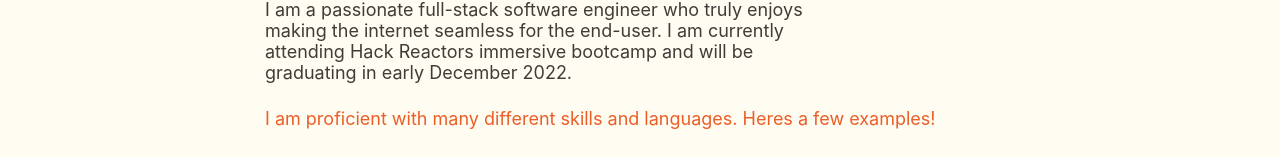
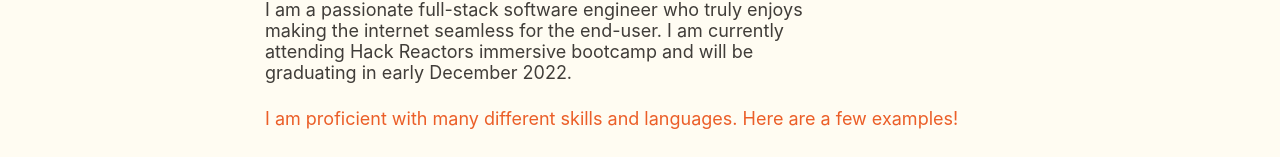
Before and after one commit to nickamenda/my-portfolio, a React (Create React App) app: page / in a window 1280 px wide. Shown: the part 379-536 px from the top of the page. Built offline with nearby package versions, Linux system fonts and the light colour scheme; grey boxes are pictures that could not be loaded.

Commit message:
fix typos and grammar

```diff
--- a/src/components/ContactMe.js
+++ b/src/components/ContactMe.js
@@ -6,7 +6,7 @@ const ContactMe = () => {
     <div id="contactMe" className="hidden">
       <h1 className="contact"><section>04.</section>Get in Touch!</h1>
       <div className="contact-container">
-        <div className="contactInfo">I am currently looking for a job in the software engineering field! If anything on my portfolio has peaked your interest please, feel free to contact me!</div>
+        <div className="contactInfo">I am currently looking for a job in the software engineering field! If anything on my portfolio has piqued your interest, please feel free to contact me!</div>
         <div className="contactInfoLinks">
           <a className="email" href="mailto:nickamenda@gmail.com" target="_blank" rel="noreferrer"><button>Email me!</button></a>
           <a href="https://www.linkedin.com/in/nicholas-amenda-64bb31238/" target="_blank" rel="noreferrer"className="linkedin"><img src={linked} alt="linkedIn logo"></img></a>
--- a/src/components/MainSection.js
+++ b/src/components/MainSection.js
@@ -14,7 +14,7 @@ const MainSection = () => {
       <a href={Resume} target="_blank" rel="noreferrer"><div className="name">Nick Amenda.</div></a>
       <div className="info">I create things for the web.</div>
       <div className="description"><p>I am a passionate full-stack software engineer who truly enjoys making the internet seamless for the end-user. I am currently attending Hack Reactors immersive bootcamp and will be graduating in early December 2022.</p> </div>
-      <div>I am proficient with many different skills and languages. Heres a few examples!</div>
+      <div>I am proficient with many different skills and languages. Here are a few examples!</div>
       <div className="aboutMe skills">
         <div className="JS">
           <a href="https://www.javascript.com/" target="_blank" rel="noreferrer"><img src={JS} alt="js logo"></img></a>
--- a/src/components/Projects.js
+++ b/src/components/Projects.js
@@ -6,7 +6,7 @@ const Projects = () => {
   return (
     <div id="projects" className="hidden">
       <h1 className="projects"><section>02.</section>Projects</h1>
-      <div className="projects-intro"><p>While attending Hack Reactor's bootcamp, I have worked on many different projects whether it be solo, in pairs or in large groups. I have also worked on quite a few personal projects when I have some spare time. Below are just a couple of the projects I have worked on, I would love for you to check them out!</p></div>
+      <div className="projects-intro"><p>While attending Hack Reactor's bootcamp, I have worked on many different projects whether it be solo, in pairs or in large groups. I have also worked on quite a few personal projects when I have some spare time. Below are just a couple  of the projects I have worked on, I would love for you to check them out!</p></div>
       <li className="projects-container">
         <ul>
           <section><a href="./sortingalgo">Sorting Algorithm Visualizer</a>
--- a/src/components/Work.js
+++ b/src/components/Work.js
@@ -10,12 +10,12 @@ const Work = () => {
       <div className="day-trading">
         <section className="time">2020-2022</section>
         <a href="https://en.wikipedia.org/wiki/Day_trading" target="_blank" rel="noreferrer"><h3 className="company">Day Trading</h3></a>
-        <div className="work-des">Once leaving my past job I started to work as a proffesional day trader. This job taught me a lot of different skills like, accountabilty and how to deal with high-stress situations. Since starting, the economy has taken quite a hit and the stock market is no longer as stable as it once was.</div>
+        <div className="work-des">Once leaving my past job I started work as a proffesional day trader. While in this field I gained experience in having full accountabilty of my work, making quick decisions under immense pressure, and dealing with stress when faced with constantly changing conditions.</div>
       </div>
       <div className="christofferson">
         <section className="time">2017-2020</section>
         <a href="https://www.christoffersonmoving.com/" target="_blank" rel="noreferrer"><h3 className="company">Christofferson Moving and Storage</h3></a>
-        <div className="work-des">I worked as a proffesional mover for about 3 years, I learned many skills from this job including proper customer service, powering through when tired, and how to stay positive when placed in a bad situation. Once Covid-19 hit not too many people were moving or wanted people in their house so I had to move on and find something with more stable hours.</div>
+        <div className="work-des">I worked as a professional mover for about 3 years, I learned many skills from this job including proper customer service, powering through when tired, and how to stay positive when placed in a bad situation.</div>
       </div>
     </div>
   )
```
